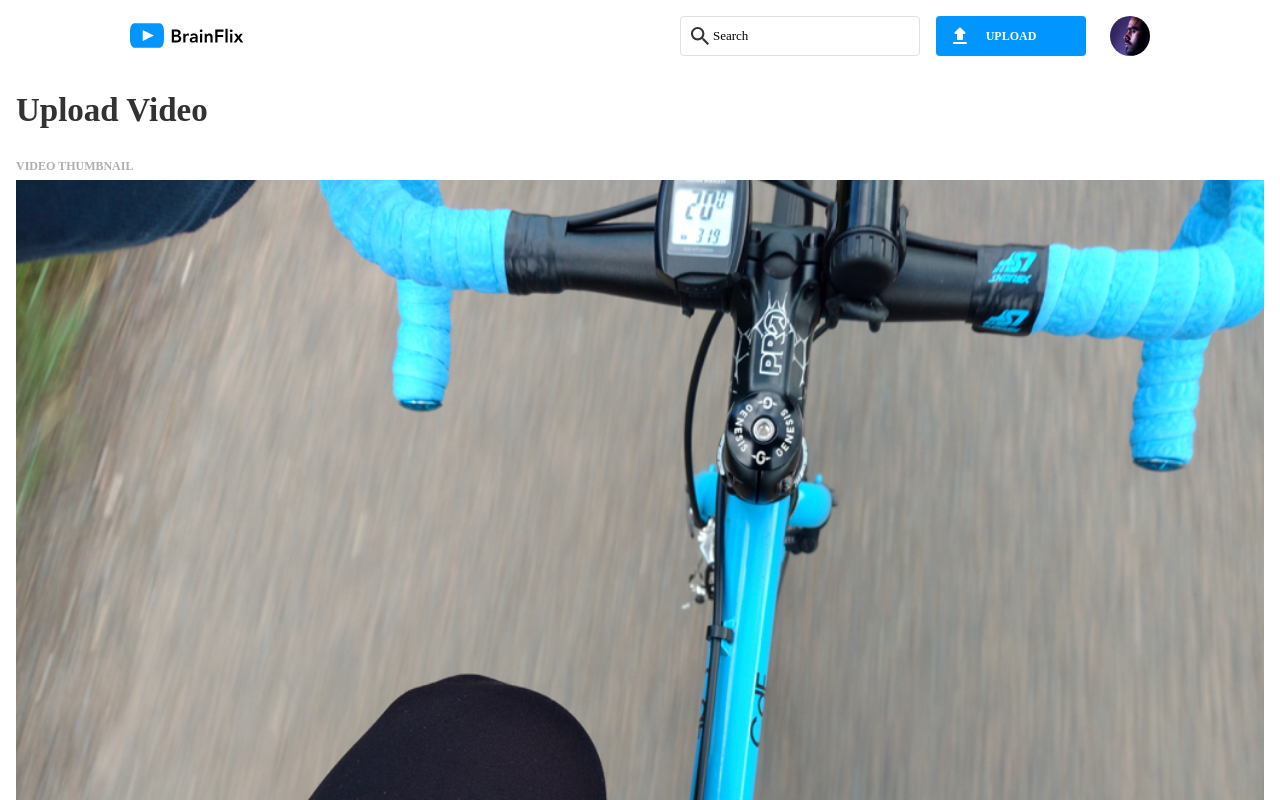
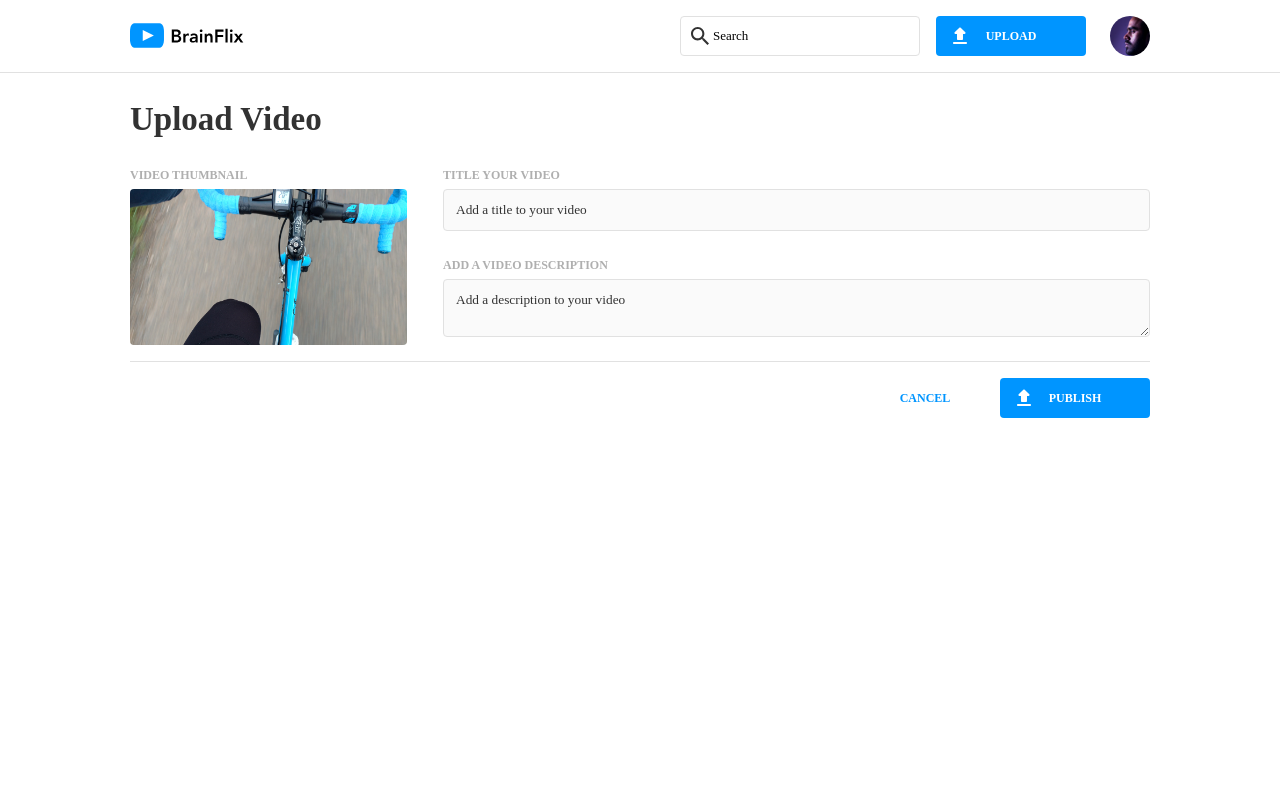
Before and after one commit to ykuruvilla/yasha-kuruvilla-brainflix, a React (Create React App) app: page /upload in a window 1280 px wide. Shown: the top 800 px of the page. Built offline with nearby package versions, Linux system fonts and the light colour scheme.

Commit message:
desktop upload styling

```diff
--- a/src/components/Header/Header.scss
+++ b/src/components/Header/Header.scss
@@ -11,7 +11,7 @@
   @include screen-medium {
     flex-direction: row;
     justify-content: center;
-    margin: 3.6rem;
+    margin: 1.6rem 3.6rem;
   }
 
   @include screen-large {
--- a/src/components/VideoPlayer/VideoPlayer.scss
+++ b/src/components/VideoPlayer/VideoPlayer.scss
@@ -7,6 +7,9 @@
   height: auto;
 
   &__container {
+    @include screen-medium {
+      margin: 0 3.6rem;
+    }
     @include screen-large {
       width: 102rem;
       margin: 0 auto;
--- a/src/pages/Upload/Upload.scss
+++ b/src/pages/Upload/Upload.scss
@@ -5,26 +5,90 @@
 
 .upload {
   &__wrapper {
-    margin: 1.6rem;
+    border-top: 1px solid $color-secondary-mercury;
   }
 
   &__heading {
-    padding-bottom: 2.4rem;
+    display: inline-block;
+    margin: 2.4rem 1.6rem;
+
+    @include screen-medium {
+      margin: 2.4rem 3.6rem;
+    }
+
+    @include screen-large {
+      display: block;
+      margin-left: calc((100% - 102rem) / 2);
+    }
+  }
+
+  &__container {
+    margin: 0 1.6rem 1.6rem;
+
+    @include screen-medium {
+      margin: 0 3.6rem;
+      border-top: 1px solid $color-secondary-mercury;
+    }
+
+    @include screen-large {
+      width: 102rem;
+      margin: 0 auto;
+    }
+  }
+
+  &__form-container {
+    @include screen-medium {
+      margin-top: 1.6rem;
+      @include divider-horizontal;
+    }
+
+    @include screen-large {
+      display: flex;
+      @include divider-horizontal;
+    }
   }
 
   &__image-container {
+    border-radius: 4px;
     margin-bottom: 1.6rem;
+
+    @include screen-medium {
+      width: 50%;
+    }
+
+    @include screen-large {
+      flex-basis: 29%;
+      margin-right: 3.6rem;
+      margin-bottom: 0;
+    }
   }
 
   &__image-title {
     @include mobile-fontstyle-labels-buttons;
     color: $color-primary-silver;
     margin-bottom: 4px;
+
+    @include screen-medium {
+      @include desktab-fontstyle-labels-buttons;
+    }
+    @include screen-large {
+      @include desktab-fontstyle-labels-buttons;
+    }
   }
 
   &__image-preview {
+    border-radius: 4px;
     aspect-ratio: 16 / 9;
     width: 100%;
+  }
+
+  &__form {
+    @include screen-large {
+      display: flex;
+      flex-direction: column;
+      justify-content: space-between;
+      flex-basis: 74%;
+    }
   }
 
   &__form-label {
@@ -61,4 +125,18 @@
       box-shadow: 0px 0px 0px 1px $color-primary-blue;
     }
   }
+
+  &__form-buttons {
+    @include screen-medium {
+      margin-top: 1.6rem;
+      display: flex;
+      flex-direction: row-reverse;
+    }
+
+    @include screen-large {
+      margin-top: 1.6rem;
+      display: flex;
+      flex-direction: row-reverse;
+    }
+  }
 }
```
